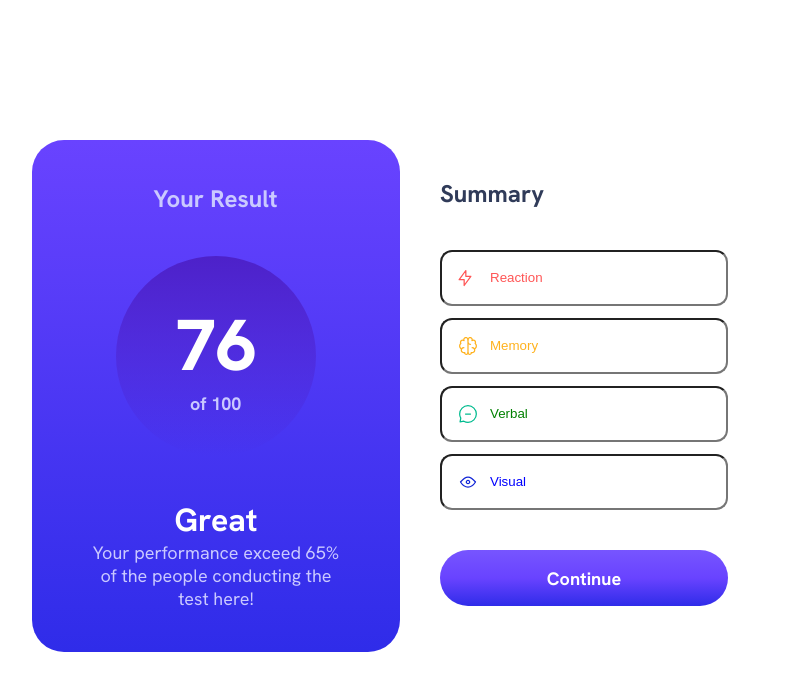
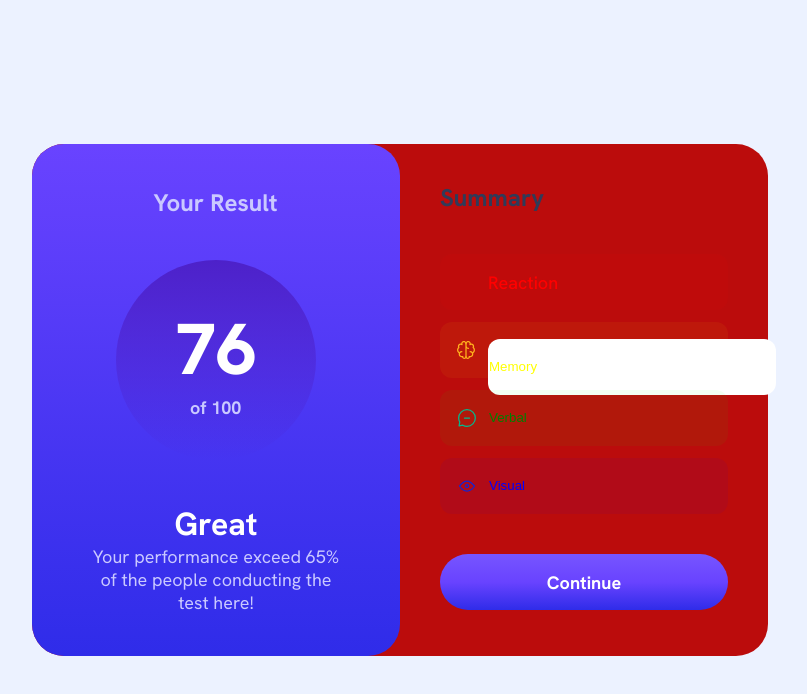
Before and after one commit to pablochka/SHUALEDURI-1, a plain HTML site: page index.html in a window 1280 px wide. Shown: the whole page, without its empty margins (240-1047 px from the left). Drawn offline with Linux system fonts and the light colour scheme.

Commit message:
Changing list Class
added new classes to change from input class to the list

```diff
--- a/index.html
+++ b/index.html
@@ -31,7 +31,7 @@
         <div class="summary-container">Summary</div>
         <div class="ullist-contaier">
           <ul>
-            <li><input type="text" placeholder="Reaction" /></li>
+            <li>Reaction</li>
             <li><input type="text" placeholder="Memory" /></li>
             <li><input type="text" placeholder="Verbal" /></li>
             <li><input type="text" placeholder="Visual" /></li>
--- a/style.css
+++ b/style.css
@@ -4,12 +4,14 @@
   box-sizing: border-box;
 }
 body {
+  height: 100vh;
+  justify-content: center;
+  align-items: center;
   display: flex;
-  justify-content: center;
-  margin-top: 140px;
+  background-color: rgba(236, 242, 255, 1);
 }
 .main-class {
-  background-color: rgb(255, 255, 255);
+  background-color: rgb(187, 12, 12);
   width: 736px;
   height: 512px;
   border-radius: 32px;
@@ -128,27 +130,30 @@ input {
   margin-left: 40px;
   margin-bottom: 46px;
 }
-.ullist-contaier ul li:first-child input {
-  background-color: Red (95% White);
+/* .ullist-contaier ul li:first-child input {
+  background-color: rgba(255, 0, 0, 0.05);
+  display: flex;
+  justify-content: space-between;
   padding-left: 48px;
-}
-.ullist-contaier ul li:nth-child(2) input {
-  background-color: Yellow (95% White);
+} */
+/* .ullist-contaier ul li:nth-child(2) input {
+  background-color: rgba(255, 255, 0, 0.05);
   padding-left: 48px;
-}
+} */
 .ullist-contaier ul li:nth-child(3) input {
-  background-color: Green (95% White);
+  background-color: rgba(0, 255, 0, 0.05);
+
   padding-left: 48px;
 }
 .ullist-contaier ul li:nth-child(4) input {
-  background-color: Blue (95% White);
+  background-color: rgba(0, 0, 255, 0.05);
   padding-left: 48px;
 }
 .ullist-contaier ul li:first-child ::placeholder {
-  color: rgba(255, 85, 85, 1);
+  color: red;
 }
 .ullist-contaier ul li:nth-child(2) ::placeholder {
-  color: rgba(255, 178, 30, 1);
+  color: yellow;
 }
 .ullist-contaier ul li:nth-child(3) ::placeholder {
   color: Green;
@@ -162,7 +167,7 @@ input {
   flex-direction: column;
   gap: 12px;
 }
-.ullist-contaier ul li:first-child input {
+/* li:first-child {
   background-image: url(Vector.svg);
   background-repeat: no-repeat;
   background-position: 16px center;
@@ -173,7 +178,7 @@ input {
   background-repeat: no-repeat;
   background-position: 16px center;
   top: 20px;
-}
+} */
 .ullist-contaier ul li:nth-child(3) input {
   background-image: url(iconoir_chat-remove.svg);
   background-repeat: no-repeat;
@@ -186,3 +191,38 @@ input {
   background-position: 16px center;
   top: 20px;
 }
+.ullist-contaier input {
+  border: 1px solid transparent;
+  outline: none;
+}
+li:nth-child(1) {
+  width: 288px;
+  height: 56px;
+  background-color: rgba(255, 0, 0, 0.05);
+  position: relative;
+  border-radius: 12px;
+  color: rgb(255, 255, 255);
+  font-family: "Hanken Grotesk", serif;
+  font-size: 18px;
+  font-weight: 500;
+  padding-left: 48px;
+  padding-top: 17px;
+  color: red;
+}
+li:nth-child(2) {
+  width: 288px;
+  height: 56px;
+  background-color: rgba(255, 255, 0, 0.05);
+  border-radius: 12px;
+  color: rgb(255, 255, 255);
+  font-family: "Hanken Grotesk", serif;
+  font-size: 18px;
+  font-weight: 500;
+  padding-left: 48px;
+  padding-top: 17px;
+  color: yellow;
+  background-image: url(iconoir_brain.svg);
+  background-repeat: no-repeat;
+  background-position: 16px center;
+  top: 20px;
+}
```
